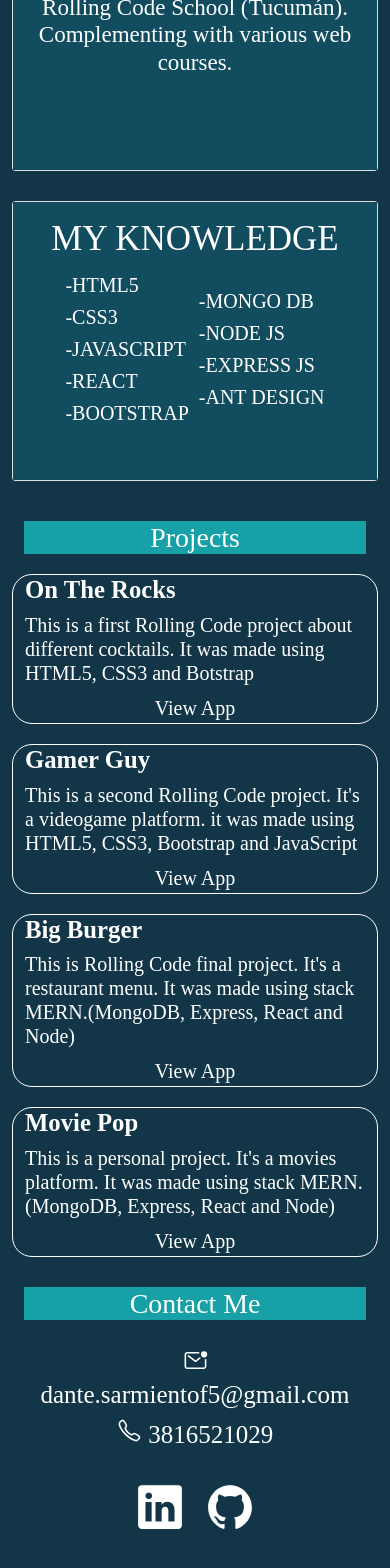
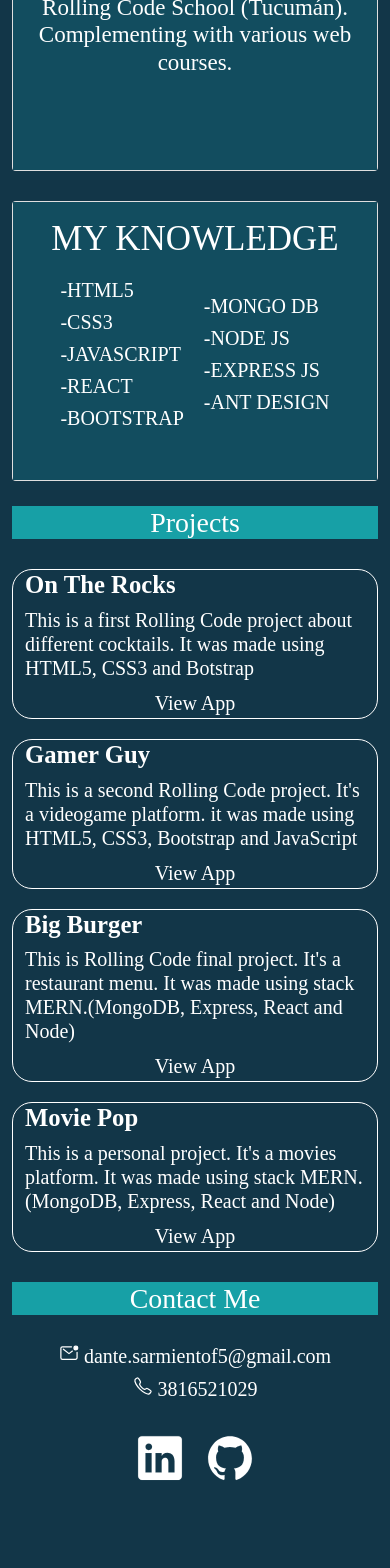
Before and after one commit to dante-sarmiento/Portfolio, a React (Create React App) app in the folder portfolio/: page / in a window 390 px wide. Shown: the part 1388-2956 px from the top of the page. After the commit the page ends 2912 px from the top, so only its background shows below. Built offline with nearby package versions, Linux system fonts and the light colour scheme.

Commit message:
make it better

```diff
--- a/portfolio/src/components/ContactMe/ContactME.css
+++ b/portfolio/src/components/ContactMe/ContactME.css
@@ -22,5 +22,10 @@
     color: white !important;
 }
 .conta{
-    font-size: 25px;
+    font-size: 30px;
 }
+@media screen and (max-width: 700px){
+    .conta{
+        font-size: 20px;
+    }
+}
--- a/portfolio/src/components/ContactMe/ContactMe.jsx
+++ b/portfolio/src/components/ContactMe/ContactMe.jsx
@@ -4,10 +4,10 @@ import './ContactME.css'
 export const ContactMe = () => {
   return (
     <>
+      <div className='container' id='Contact'>
+        <h1 className='titless'>Contact Me</h1>
+      </div>
       <div className='container'>
-        <div className='container' id='Contact'>
-          <h1 className='titless'>Contact Me</h1>
-        </div>
         <div className='container ambs'>
           <div className='container-sm der'>
             <h3 className='conta'><ion-icon name="mail-unread-outline"></ion-icon> dante.sarmientof5@gmail.com</h3>
--- a/portfolio/src/components/Description/Description.css
+++ b/portfolio/src/components/Description/Description.css
@@ -48,7 +48,7 @@
     display: flex;
     flex-direction: column;
     text-align: initial;
-    margin: 5px;
+    margin: 10px;
 }
 
 @media screen and (max-width: 700px){
--- a/portfolio/src/components/Projects/Projects.jsx
+++ b/portfolio/src/components/Projects/Projects.jsx
@@ -4,10 +4,10 @@ import './Projects.css'
 export const Projects = () => {
     return (
         <>
+            <div className='container tit' id='Projects'>
+                <h1 className='titless'>Projects</h1>
+            </div>
             <div className='container proy'>
-                <div className='container tit' id='Projects'>
-                    <h1 className='titless'>Projects</h1>
-                </div>
                 <div  >
                     <div className='container proj'>
                         <h2><b>On The Rocks</b></h2>
```
